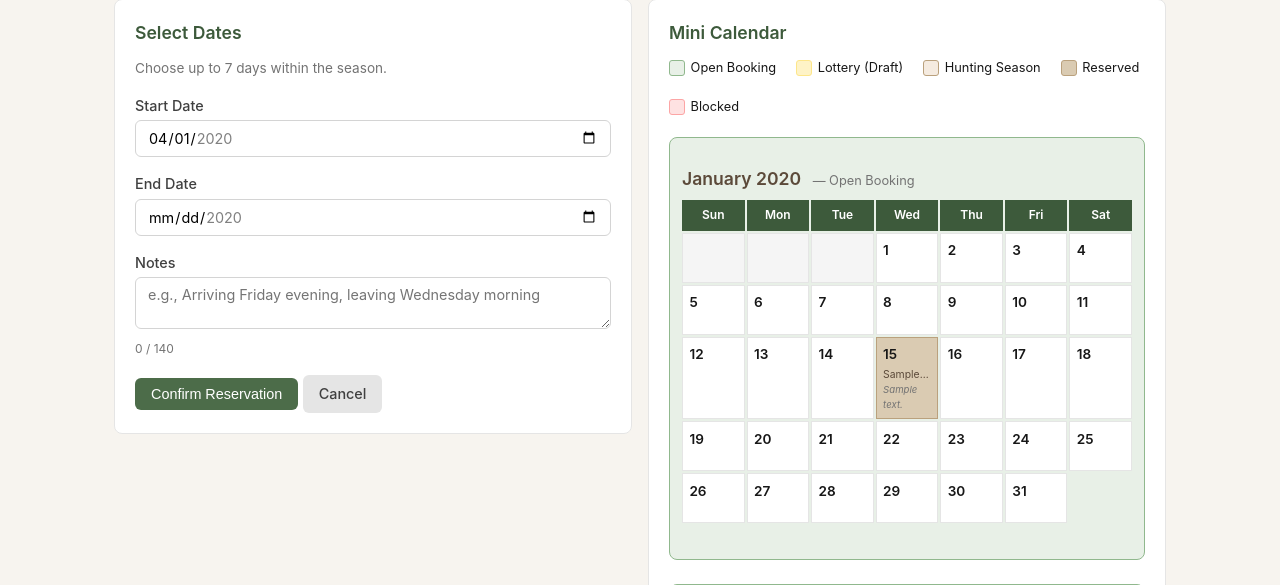
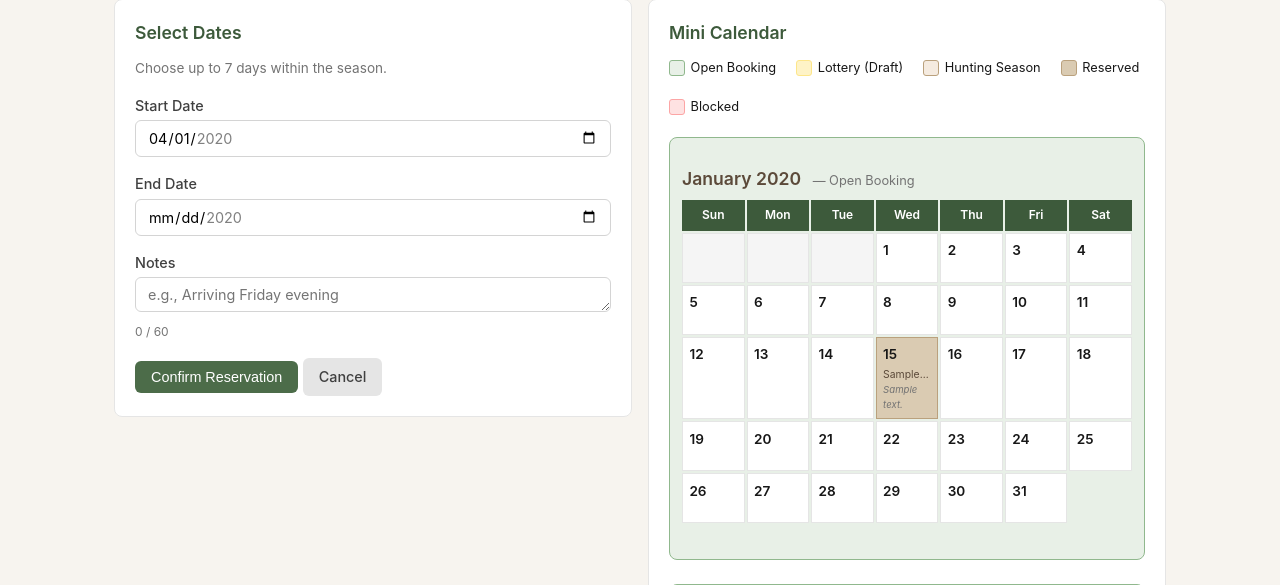
Before and after one commit to tlchristensen9/Silvies-Calendar-Lottery-and-Reservation-System, a Flask app: page /calendar/reserve in a window 1280 px wide. Shown: the part 130-715 px from the top of the page. Run offline with Flask 3, Linux system fonts and the light colour scheme; a user stored in the database is signed in; tables that the repository leaves empty hold one stand-in row (values such as "Sample post").

Commit message:
fix reservation table displays, remove past reservations, reduce notes to 60 chars

```diff
--- a/app/forms.py
+++ b/app/forms.py
@@ -56,8 +56,8 @@ class SettingsForm(FlaskForm):
 class ReservationForm(FlaskForm):
     start_date = DateField('Start Date', validators=[DataRequired()])
     end_date = DateField('End Date', validators=[DataRequired()])
-    notes = TextAreaField('Notes', validators=[Optional(), Length(max=140,
-                          message='Notes must be 140 characters or fewer.')])
+    notes = TextAreaField('Notes', validators=[Optional(), Length(max=60,
+                          message='Notes must be 60 characters or fewer.')])
     submit = SubmitField('Reserve Dates')
 
 
@@ -86,8 +86,8 @@ class SeasonForm(FlaskForm):
 class EditReservationForm(FlaskForm):
     start_date = DateField('Start Date', validators=[DataRequired()])
     end_date = DateField('End Date', validators=[DataRequired()])
-    notes = TextAreaField('Notes', validators=[Optional(), Length(max=140,
-                          message='Notes must be 140 characters or fewer.')])
+    notes = TextAreaField('Notes', validators=[Optional(), Length(max=60,
+                          message='Notes must be 60 characters or fewer.')])
     submit = SubmitField('Save Changes')
 
 
@@ -95,8 +95,8 @@ class AdminReservationForm(FlaskForm):
     member_id = SelectField('Member', coerce=int, validators=[DataRequired()])
     start_date = DateField('Start Date', validators=[DataRequired()])
     end_date = DateField('End Date', validators=[DataRequired()])
-    notes = TextAreaField('Notes', validators=[Optional(), Length(max=140,
-                          message='Notes must be 140 characters or fewer.')])
+    notes = TextAreaField('Notes', validators=[Optional(), Length(max=60,
+                          message='Notes must be 60 characters or fewer.')])
     is_blocked = BooleanField('Block Dates (e.g., Annual Meeting)')
     block_label = StringField('Block Label', validators=[Optional(), Length(max=100)],
                               description='e.g., "Annual Meeting" — shown on calendar')
--- a/app/phase_engine.py
+++ b/app/phase_engine.py
@@ -248,12 +248,29 @@ class PhaseEngine:
         return True, 'You can book open dates anytime. Lottery dates depend on current phase.'
 
     @staticmethod
-    def get_reserved_dates(season):
-        reservations = Reservation.query.filter_by(season_id=season.id, is_cancelled=False).all()
-        return [{'id': r.id, 'member_id': r.member_id, 'member_name': r.member.name,
-                 'start_date': r.start_date.isoformat(), 'end_date': r.end_date.isoformat(),
-                 'is_blocked': r.is_blocked, 'block_label': r.block_label,
-                 'notes': r.notes, 'phase': r.phase_made} for r in reservations]
+    def _format_date_short(d):
+        """Format a date as 'Mon DD' (e.g., 'Apr 11')."""
+        return d.strftime('%b %d').replace(' 0', ' ')
+
+    @staticmethod
+    def get_reserved_dates(season, exclude_past=False):
+        query = Reservation.query.filter_by(season_id=season.id, is_cancelled=False)
+        if exclude_past:
+            query = query.filter(Reservation.end_date >= get_today())
+        reservations = query.all()
+        results = []
+        for r in reservations:
+            num_days = (r.end_date - r.start_date).days + 1
+            dates_display = (PhaseEngine._format_date_short(r.start_date) + ' to '
+                             + PhaseEngine._format_date_short(r.end_date))
+            results.append({
+                'id': r.id, 'member_id': r.member_id, 'member_name': r.member.name,
+                'start_date': r.start_date.isoformat(), 'end_date': r.end_date.isoformat(),
+                'dates_display': dates_display, 'num_days': num_days,
+                'is_blocked': r.is_blocked, 'block_label': r.block_label,
+                'notes': r.notes, 'phase': r.phase_made,
+            })
+        return results
 
     @staticmethod
     def get_calendar_config(season):
--- a/app/routes/calendar.py
+++ b/app/routes/calendar.py
@@ -27,8 +27,10 @@ def view():
     draft_order = []
 
     is_my_turn = False
+    upcoming_reservations = []
     if season:
         reservations = PhaseEngine.get_reserved_dates(season)
+        upcoming_reservations = PhaseEngine.get_reserved_dates(season, exclude_past=True)
         can_reserve, reserve_reason = PhaseEngine.can_member_reserve(current_user, season)
 
         # Get draft order for display
@@ -59,6 +61,7 @@ def view():
     return render_template('calendar/view.html',
                            season=season,
                            reservations=reservations,
+                           upcoming_reservations=upcoming_reservations,
                            can_reserve=can_reserve,
                            reserve_reason=reserve_reason,
                            draft_order=draft_order,
@@ -118,6 +121,7 @@ def reserve():
             pass
 
     existing_reservations = PhaseEngine.get_reserved_dates(season) if season else []
+    upcoming_reservations = PhaseEngine.get_reserved_dates(season, exclude_past=True) if season else []
 
     calendar_config = PhaseEngine.get_calendar_config(season) if season else {}
 
@@ -133,6 +137,7 @@ def reserve():
     return render_template('calendar/reserve.html',
                            form=form, season=season,
                            reservations=existing_reservations,
+                           upcoming_reservations=upcoming_reservations,
                            calendar_config=calendar_config,
                            lottery_start=lottery_start)
 
--- a/app/templates/admin/admin_reserve.html
+++ b/app/templates/admin/admin_reserve.html
@@ -30,8 +30,8 @@
 
         <div class="form-group">
             {{ form.notes.label }}
-            {{ form.notes(rows=2, maxlength=140, placeholder="Optional notes", id="notes") }}
-            <small class="text-muted" id="notes-counter" style="font-size: 0.75rem;">0 / 140</small>
+            {{ form.notes(rows=1, maxlength=60, placeholder="Optional notes", id="notes") }}
+            <small class="text-muted" id="notes-counter" style="font-size: 0.75rem;">0 / 60</small>
         </div>
 
         <div class="form-group" style="margin-top: 1rem; padding: 0.75rem; background: #fef3c7; border-radius: 6px;">
@@ -62,7 +62,7 @@ document.addEventListener('DOMContentLoaded', function() {
     var notesCounter = document.getElementById('notes-counter');
     if (notesInput && notesCounter) {
         function updateCounter() {
-            notesCounter.textContent = notesInput.value.length + ' / 140';
+            notesCounter.textContent = notesInput.value.length + ' / 60';
         }
         notesInput.addEventListener('input', updateCounter);
         updateCounter();
--- a/app/templates/admin/edit_reservation.html
+++ b/app/templates/admin/edit_reservation.html
@@ -25,8 +25,8 @@
 
         <div class="form-group">
             {{ form.notes.label }}
-            {{ form.notes(rows=2, maxlength=140, placeholder="Optional notes", id="notes") }}
-            <small class="text-muted" id="notes-counter" style="font-size: 0.75rem;">0 / 140</small>
+            {{ form.notes(rows=2, maxlength=60, placeholder="Optional notes", id="notes") }}
+            <small class="text-muted" id="notes-counter" style="font-size: 0.75rem;">0 / 60</small>
         </div>
 
         <div class="flex gap-1" style="margin-top: 1rem;">
@@ -44,7 +44,7 @@ document.addEventListener('DOMContentLoaded', function() {
     var notesCounter = document.getElementById('notes-counter');
     if (notesInput && notesCounter) {
         function updateCounter() {
-            notesCounter.textContent = notesInput.value.length + ' / 140';
+            notesCounter.textContent = notesInput.value.length + ' / 60';
         }
         notesInput.addEventListener('input', updateCounter);
         updateCounter();
--- a/app/templates/calendar/reserve.html
+++ b/app/templates/calendar/reserve.html
@@ -23,8 +23,8 @@
             </div>
             <div class="form-group">
                 {{ form.notes.label }}
-                {{ form.notes(rows=2, maxlength=140, placeholder="e.g., Arriving Friday evening, leaving Wednesday morning", id="notes") }}
-                <small class="text-muted" id="notes-counter" style="font-size: 0.75rem;">0 / 140</small>
+                {{ form.notes(rows=1, maxlength=60, placeholder="e.g., Arriving Friday evening", id="notes") }}
+                <small class="text-muted" id="notes-counter" style="font-size: 0.75rem;">0 / 60</small>
             </div>
             <button type="submit" class="btn btn-primary">Confirm Reservation</button>
             <a href="{{ url_for('calendar.view') }}" class="btn btn-secondary">Cancel</a>
@@ -35,11 +35,11 @@
         <h2 class="card-title">Mini Calendar</h2>
         <div id="mini-calendar"></div>
 
-        {% if reservations %}
+        {% if upcoming_reservations %}
         <h3 class="card-title mt-2" style="font-size: 0.95rem;">Existing Reservations</h3>
-        {% for r in reservations %}
+        {% for r in upcoming_reservations %}
         <div class="text-small" style="padding: 0.3rem 0; border-bottom: 1px solid var(--gray-200);">
-            <strong>{{ r.member_name }}</strong>: {{ r.start_date }} to {{ r.end_date }}
+            <strong>{{ r.member_name }}</strong>: {{ r.dates_display }}
             {% if r.notes %}
             <br><span class="text-muted" style="font-size: 0.8rem; font-style: italic;">{{ r.notes }}</span>
             {% endif %}
@@ -88,7 +88,7 @@
         var notesCounter = document.getElementById('notes-counter');
         if (notesInput && notesCounter) {
             function updateCounter() {
-                notesCounter.textContent = notesInput.value.length + ' / 140';
+                notesCounter.textContent = notesInput.value.length + ' / 60';
             }
             notesInput.addEventListener('input', updateCounter);
             updateCounter();
```
Also changed, not shown: app/templates/calendar/view.html (+4 -6 lines).
